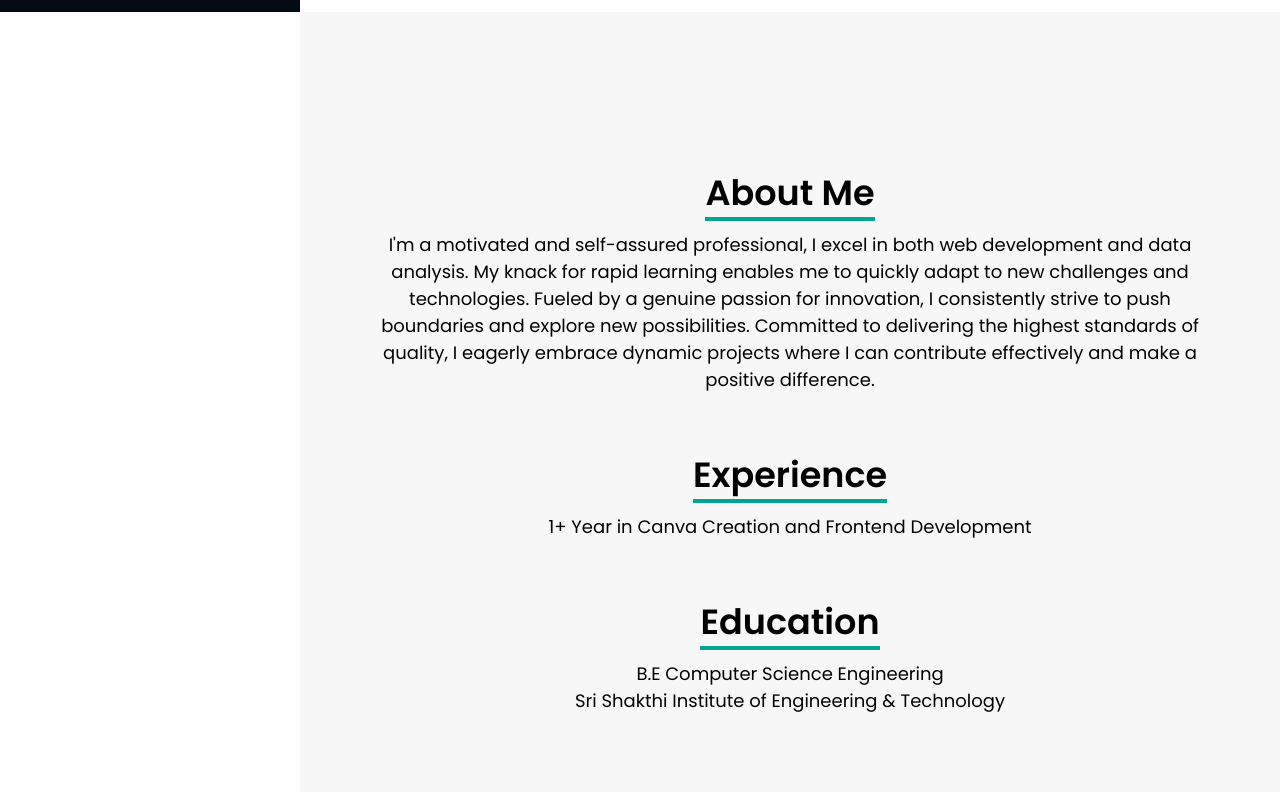
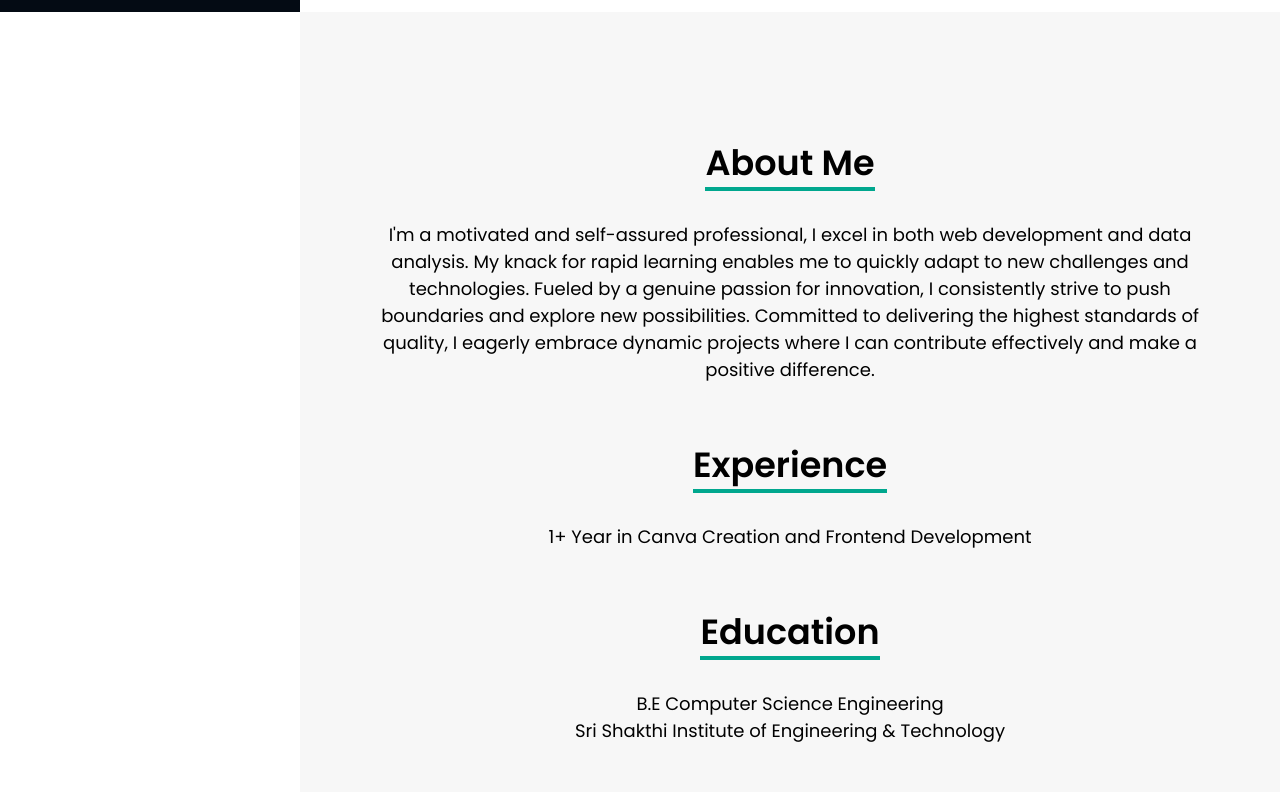
Before and after one commit to Kanika-N/Portfolio, a plain HTML site: page index.html in a window 1280 px wide. Shown: the part 788-1580 px from the top of the page. Drawn offline with Linux system fonts and the light colour scheme.

Commit message:
Update style.css

```diff
--- a/style.css
+++ b/style.css
@@ -489,7 +489,8 @@ main{
     .sub-heading {
         text-align: center;
         font-weight: 600;
-        padding-bottom: 10px;
+        margin-top:50px;
+        padding-bottom: 30px;
         font-size: 40px;
 
 
```
